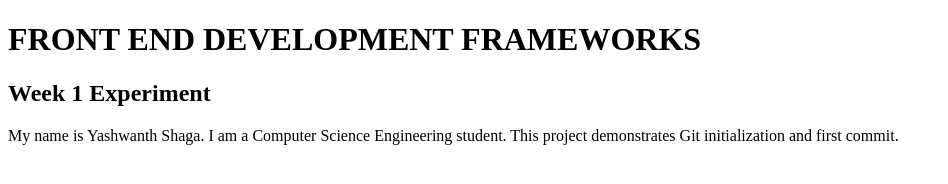
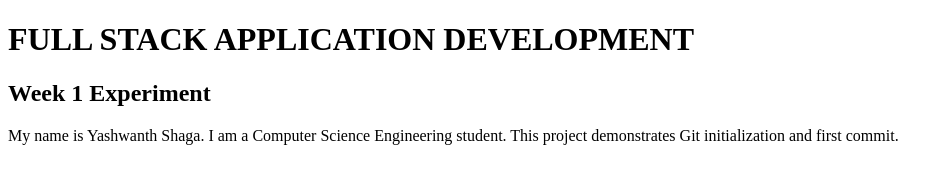
Before and after one commit to Yashwanth410/week1, a plain HTML site: page index.html in a window 1280 px wide. Shown: the whole page, without its empty margins (0-948 px from the left). Drawn offline with Linux system fonts and the light colour scheme.

Commit message:
Update index.html

```diff
--- a/index.html
+++ b/index.html
@@ -4,7 +4,7 @@
     <title>My Website</title>
 </head>
 <body>
-    <h1>FRONT END DEVELOPMENT FRAMEWORKS</h1>
+    <h1>FULL STACK APPLICATION DEVELOPMENT</h1>
     <h2>Week 1 Experiment</h2>
     <p>
         My name is Yashwanth Shaga. I am a Computer Science Engineering student.
```
